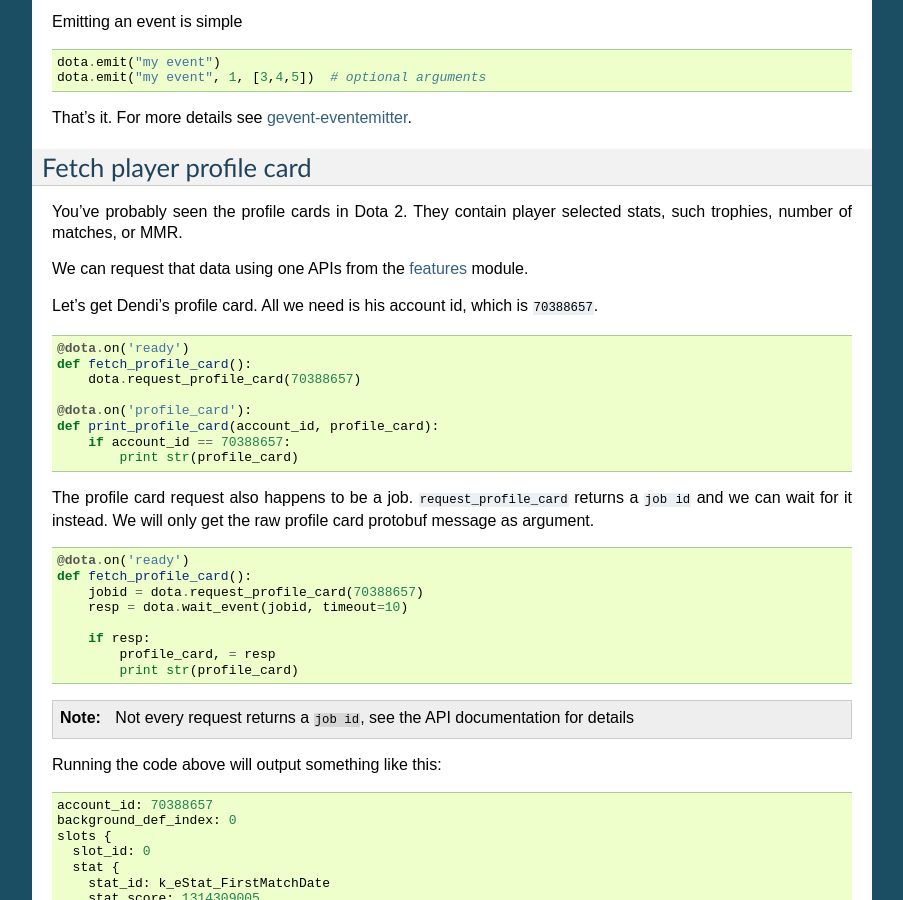
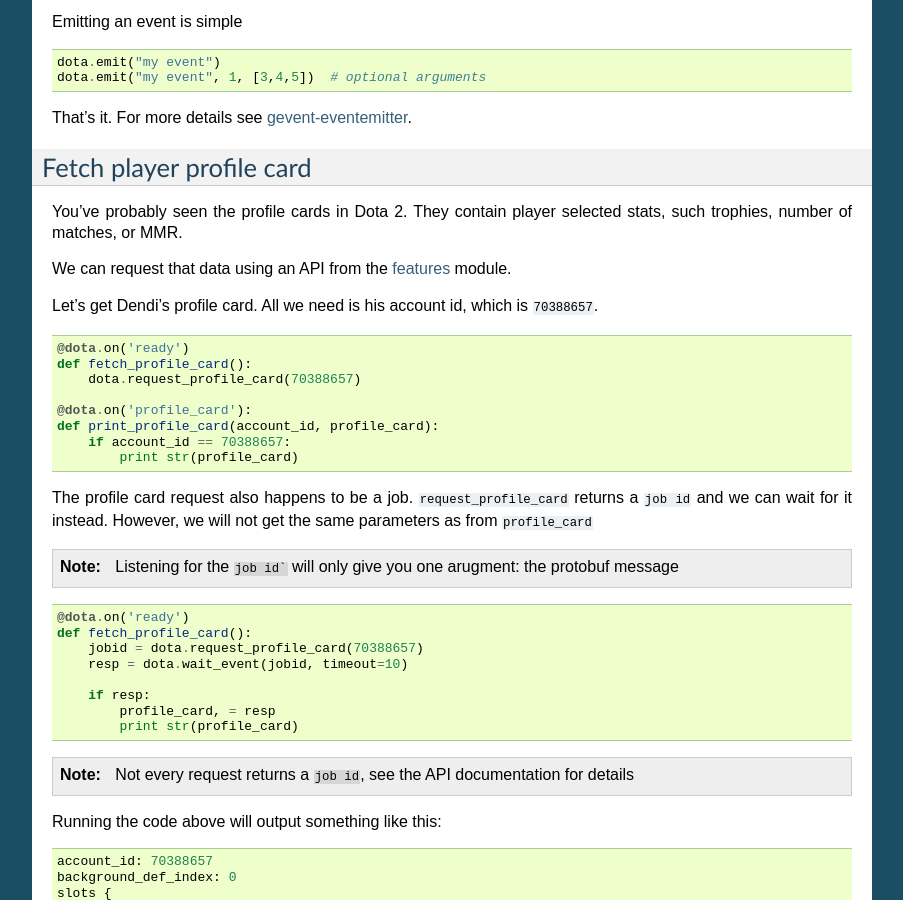
Before and after one commit to ValvePython/dota2, a Sphinx documentation site: the page built from docs/user_guide.rst, in a window 1280 px wide and 900 px high, scrolled down 943 px. Shown: the whole window, without its empty margins (198-1101 px from the left). Built offline with Sphinx 7.4.7, drawn with Linux system fonts in a browser that asks for light colours; pages that are not in the unit, such as notebooks, are missing from menus.

Commit message:
docs: clarify job id in user guide

````diff
--- a/docs/user_guide.rst
+++ b/docs/user_guide.rst
@@ -75,7 +75,7 @@ Fetch player profile card
 You've probably seen the profile cards in Dota 2.
 They contain player selected stats, such trophies, number of matches, or MMR.
 
-We can request that data using one APIs from the :doc:`dota2.features` module.
+We can request that data using an API from the :doc:`dota2.features` module.
 
 Let's get Dendi's profile card. All we need is his account id, which is ``70388657``.
 
@@ -92,7 +92,10 @@ Let's get Dendi's profile card. All we need is his account id, which is ``703886
 
 The profile card request also happens to be a job.
 ``request_profile_card`` returns a ``job id`` and we can wait for it instead.
-We will only get the raw profile card protobuf message as argument.
+However, we will not get the same parameters as from ``profile_card``
+
+.. note::
+    Listening for the ``job id``` will only give you one arugment: the protobuf message
 
 .. code:: python
 
````
